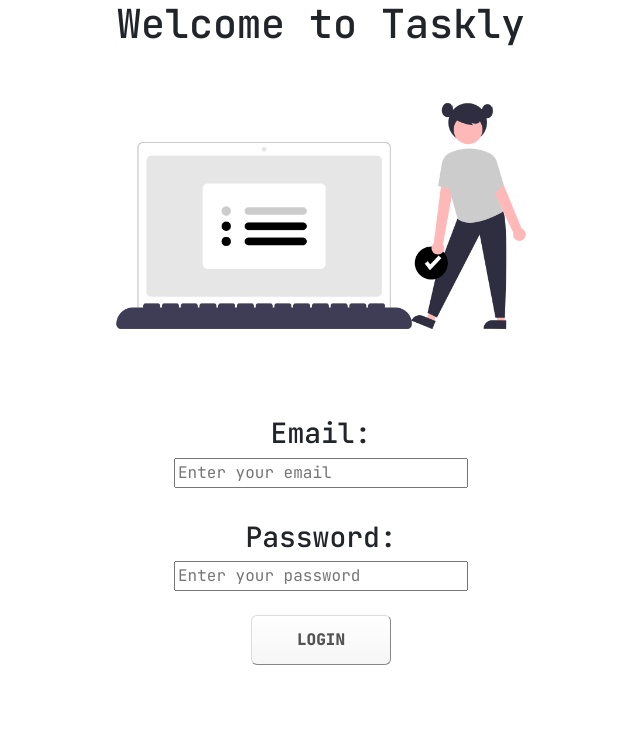
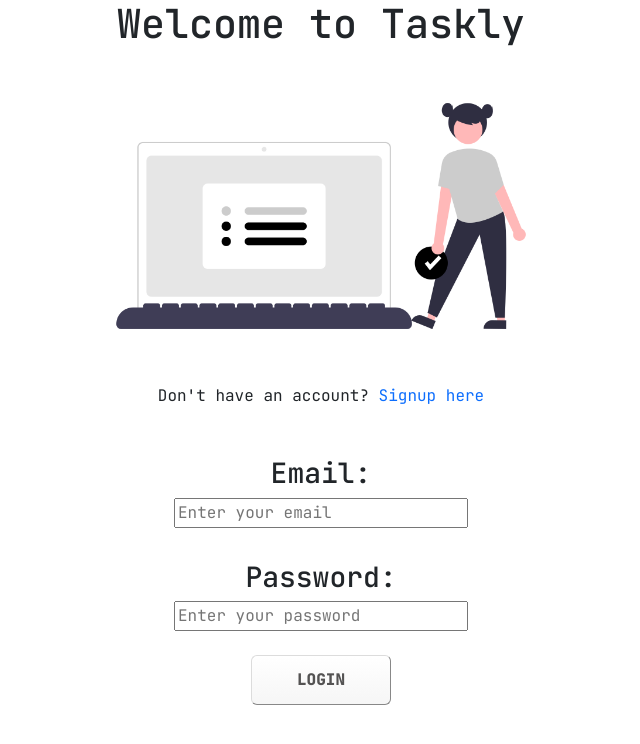
Before and after one commit to lyli127/flask-app, a Flask app: page /login in a window 1280 px wide. Shown: the top 744 px of the page, without its empty margins (319-959 px from the left). Run offline with Flask 3, Linux system fonts and the light colour scheme; some libraries are stand-ins or nearby versions.

Commit message:
add signup link and div classes

```diff
--- a/templates/login.html
+++ b/templates/login.html
@@ -7,9 +7,10 @@
 {% endblock  %}
 
 {% block content %}
-<div class="login-main container text-center">
+<div class="main container text-center">
     <h1>Welcome to Taskly</h1>
     <img src="static/images/login-img.png" alt="login image" class="login-img figure-img img-fluid rounded">
+    <p>Don't have an account? <a href="/signup">Signup here</a></p>
     <form method="POST" action="/login">
         <label for="email">
             <h3>Email:</h3>
```
